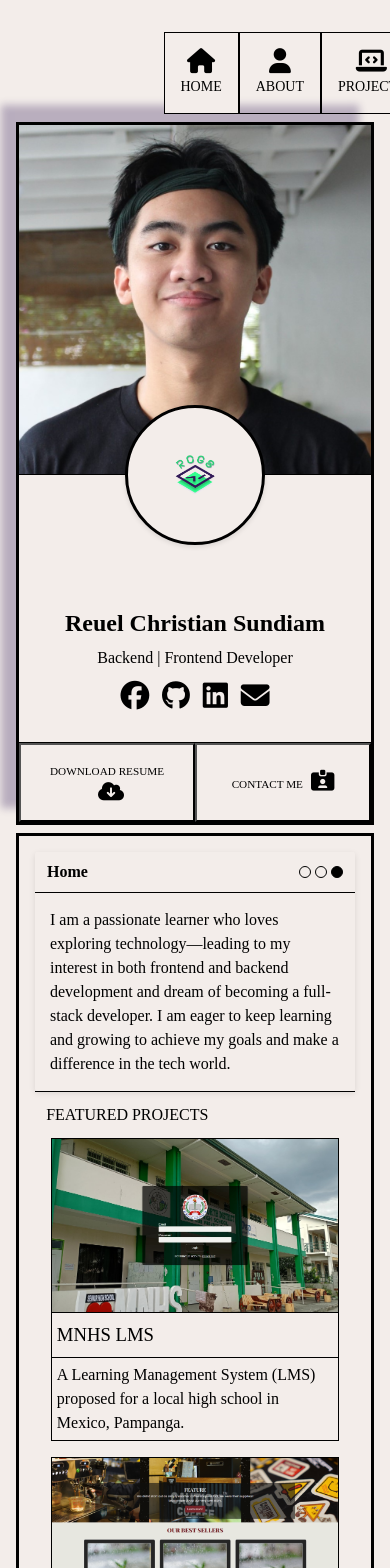
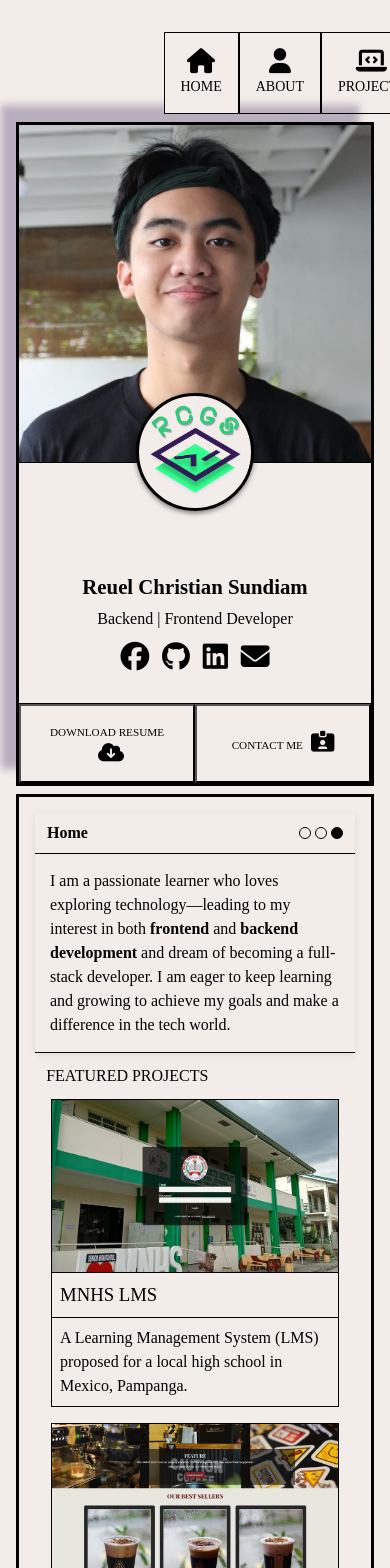
Before and after one commit to ru-wel/portfolio-wdfol, a React (Vite) app: page / in a window 390 px wide. Shown: the top 1568 px of the page. Built offline with nearby package versions, Linux system fonts and the light colour scheme.

Commit message:
80% responsive home page

```diff
--- a/src/assets/styles/home.scss
+++ b/src/assets/styles/home.scss
@@ -26,37 +26,57 @@
       object-fit: cover;
       margin-bottom: 10px;
       width: 100%;
+      height: 40vh;
+      max-height: 350px;
+      min-height: 200px;
       border-bottom: 1px solid #000;
     }
 
     .logo-badge {
-      width: 140px;
-      height: 140px;
+      // width: 140px;
+      // height: 140px;
+      width: clamp(80px, 14vh, 140px);
+      height: clamp(80px, 14vh, 140px);
       background: #F3EDEA;
       border-radius: 50%;
       position: relative;
-      bottom: 40px;
-      margin: -40px auto 10px;
+      // bottom: 40px;
+      // margin: -40px auto 10px;
+      bottom: clamp(20px, 5vh, 40px);
+      margin: calc(-1 * clamp(20px, 5vh, 40px)) auto 10px;
       display: flex;
       align-items: center;
       justify-content: center;
-      box-shadow: 0 2px 5px rgba(0, 0, 0, 0.1);
+      box-shadow: 0 2px 5px rgba(0, 0, 0, 0.5);
       border: 3px solid #000;
 
       img {
-        width: 30%;
-        height: 30%;
+        width: clamp(60px, 11vh, 140px);
+        height: clamp(60px, 11vh, 140px);
       }
     }
 
     .profile-name {
-      font-size: 1.5rem;
+      // font-size: 1.5rem;
+      font-size: clamp(1.3rem, 1.3vw, 1.5rem);
       font-weight: bold;
       margin: 10px 0 5px;
+      transition: color 0.2s ease-in-out, font-size 0.2s ease-in-out, text-shadow 0.2s ease-in-out;
+
+      &:hover {
+        color: #2CCF76;
+        font-size: 1.6rem;
+      }
     }
 
     .profile-title {
       font-size: 1rem;
+      transition: color 0.2s ease-in-out, font-size 0.2s ease-in-out, text-shadow 0.2s ease-in-out;
+
+      &:hover {
+        color: #331C58;
+        font-size: 1.1rem;
+      }
     }
 
     .social-links {
@@ -156,6 +176,10 @@
       .window-content {
         padding: 15px;
         line-height: 1.6;
+
+        span{
+          font-weight: bold;
+        }
       }
     }
 
@@ -191,19 +215,41 @@
           img {
             width: 100%;
             object-fit: cover;
+            border-bottom: 1px solid #000;
           }
 
           h3 {
             font-weight: 400;
-            border-top: 1px solid #000;
-            border-bottom: 1px solid #000;
-            padding: 0.5rem 0.3rem;
+            padding: 0.5rem 0.5rem;
           }
 
           p {
-            padding: 0.3rem;
+            border-top: 1px solid #000;
+            padding: 0.5rem;
             font-weight: 300;
           }
+        }
+      }
+
+      .project-link {
+        position: relative;
+        display: inline-block;
+
+        &::after {
+          content: "";
+          position: absolute;
+          left: 5px;
+          bottom: 10px;
+          width: 92%;
+          height: 2px;
+          background-color: #331C58;
+          transform: scaleX(0);
+          transform-origin: left;
+          transition: transform 0.3s ease-in-out;
+        }
+
+        &:hover::after {
+          transform: scaleX(1);
         }
       }
     }
@@ -284,4 +330,22 @@
       grid-template-columns: 1fr;
     }
   }
+
+  ::-webkit-scrollbar {
+    width: 5px;
+  }
+
+  ::-webkit-scrollbar-track {
+    box-shadow: inset 0 0 1px grey;
+    border-radius: 10px;
+  }
+
+  ::-webkit-scrollbar-thumb {
+    background: #331C58;
+    border-radius: 10px;
+  }
+
+  ::-webkit-scrollbar-thumb:hover {
+    background: #2CCF76;
+  }
 }
--- a/src/pages/About.jsx
+++ b/src/pages/About.jsx
@@ -4,7 +4,7 @@ const About = () => {
     return(
       <>
       <Nav />
-      <MainCard />
+      <p>THIS IS THE ABOUT PAGE</p>
       </>
     );
 }
--- a/src/pages/Home.jsx
+++ b/src/pages/Home.jsx
@@ -6,22 +6,16 @@ import projects from '../assets/projects';
 
 const Home = () => {
 
-  // const mainCardStyle = {
-  //   height: '100vh',
-  //   display: 'flex',
-  //   justifyContent: 'center',
-  //   alignItems: 'center',
-  // };
-
   return(
     <div className='container'>
       <Nav />
-      {/* <MainCard /> */}
       <div className="profile-card">
         <img src="images/rcgs.jpg" alt="Profile" className="profile-image" width={'485px'} height={'350px'}/>
 
         <div className="logo-badge">
-          <img src="images/wel-logo-final.png" alt="Logo" width={'100px'} height={'100px'}/>
+          <Link to={"/"}>
+            <img src="images/wel-logo-final.png" alt="Logo" width={'100px'} height={'100px'}/>
+          </Link>
         </div>
 
         <h1 className="profile-name">Reuel Christian Sundiam</h1>
@@ -60,7 +54,7 @@ const Home = () => {
                 </div>
             </div>
             <div className="window-content">
-                <p>I am a passionate learner who loves exploring technology—leading to my interest in both frontend and backend development and dream of becoming a full-stack developer. I am eager to keep learning and growing to achieve my goals and make a difference in the tech world.</p>
+                <p>I am a passionate learner who loves exploring technology—leading to my interest in both <span>frontend</span> and <span>backend development</span> and dream of becoming a full-stack developer. I am eager to keep learning and growing to achieve my goals and make a difference in the tech world.</p>
             </div>
         </div>
 
@@ -73,7 +67,7 @@ const Home = () => {
                 <Link to={`/project/${project.id}`}>
                   <img src={project.image} alt={project.title} width="279px" height="173px" />
                 </Link>
-                <Link to={`/project/${project.id}`}>
+                <Link to={`/project/${project.id}`} className='project-link'>
                   <h3>{project.title}</h3>
                 </Link>
                 <p>{project.description}</p>
```
